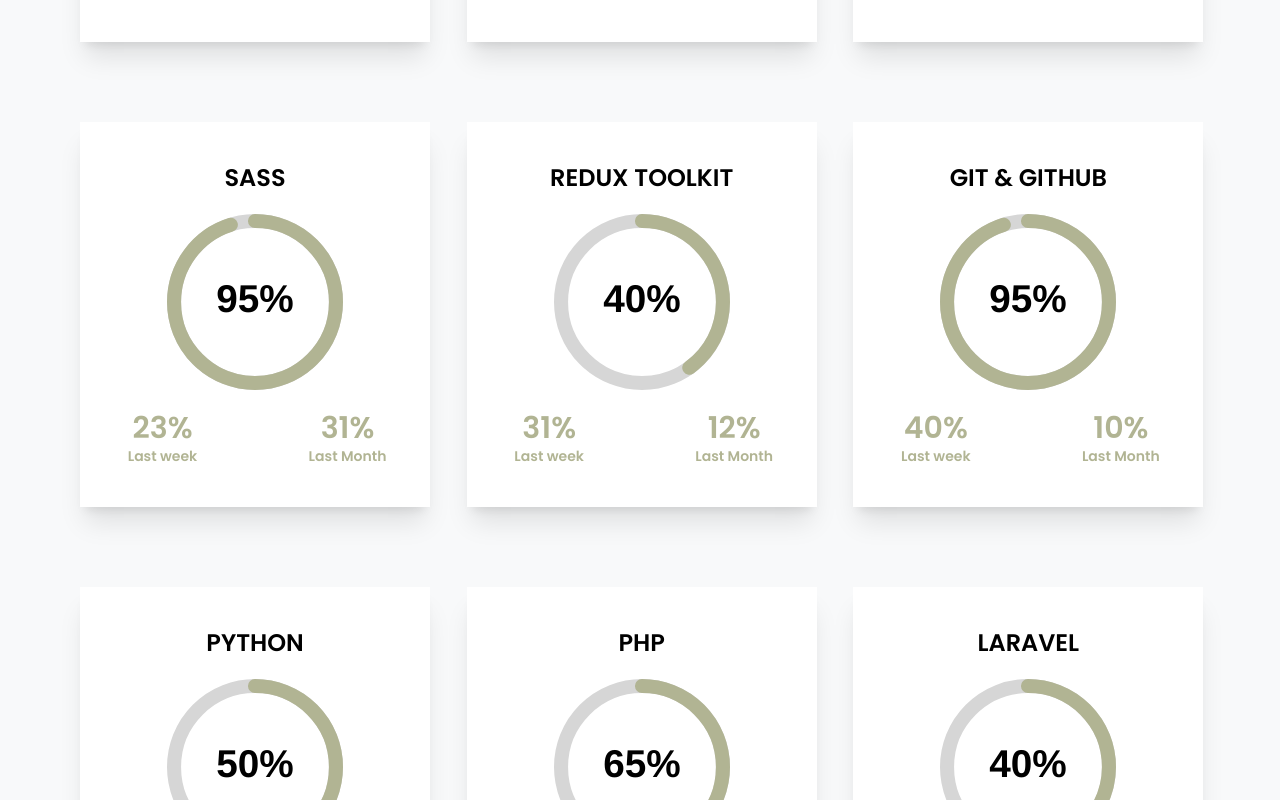
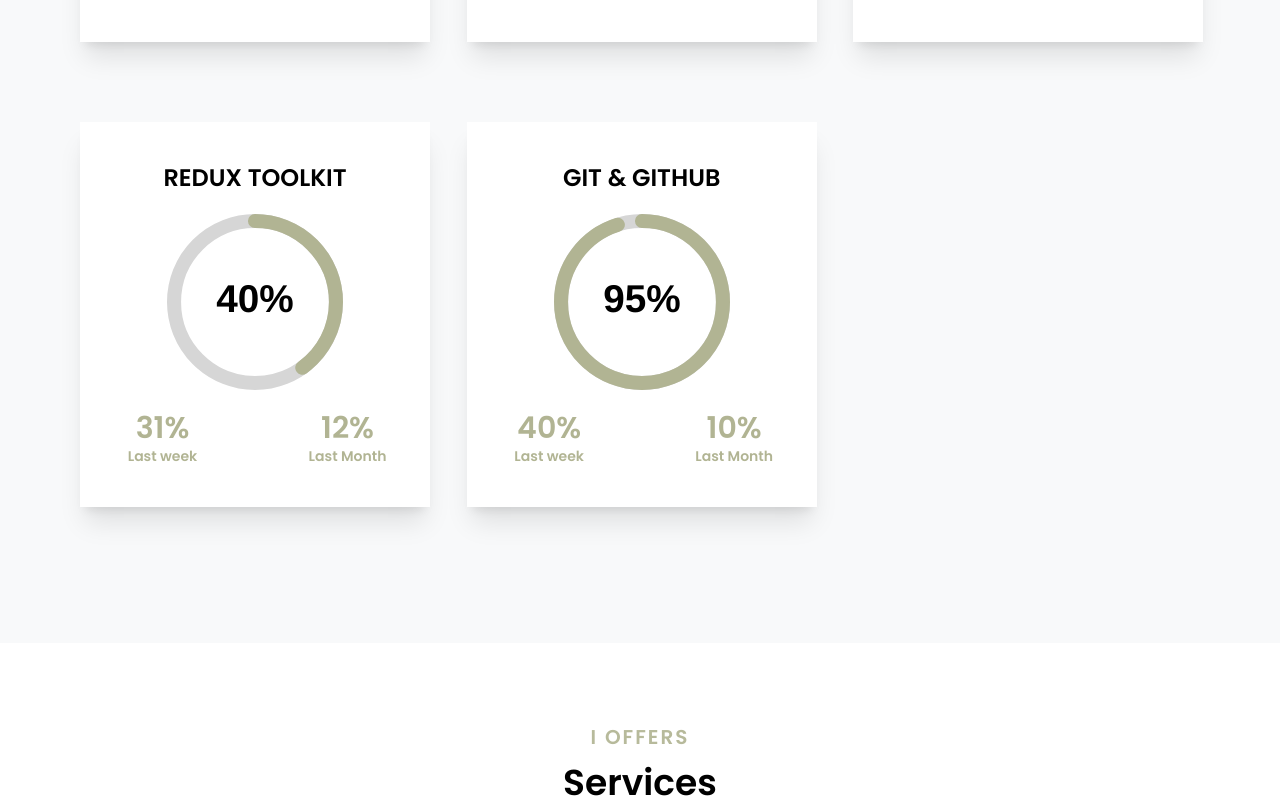
Before and after one commit to hamimhossainm/Hamim-Hossain, a React (Vite) app: page / in a window 1280 px wide. Shown: the part 2680-3480 px from the top of the page. Built offline with nearby package versions, Linux system fonts and the light colour scheme.

Commit message:
Skills correction

```diff
--- a/src/Pages/Skills/Skillset.jsx
+++ b/src/Pages/Skills/Skillset.jsx
@@ -46,13 +46,13 @@
       lastw: "28%",
       lastM: "54%",
     },
-    {
-      id: 7,
-      name: "SASS",
-      value: 95,
-      lastw: "23%",
-      lastM: "31%",
-    },
+    // {
+    //   id: 7,
+    //   name: "SASS",
+    //   value: 95,
+    //   lastw: "23%",
+    //   lastM: "31%",
+    // },
     {
       id: 8,
       name: "REDUX TOOLKIT",
@@ -67,27 +67,27 @@
       lastw: "40%",
       lastM: "10%",
     },
-    {
-      id: 10,
-      name: "PYTHON",
-      value: 50,
-      lastw: "33%",
-      lastM: "20%",
-    },
-    {
-      id: 11,
-      name: "PHP",
-      value: 65,
-      lastw: "43%",
-      lastM: "20%",
-    },
-    {
-      id: 12,
-      name: "LARAVEL",
-      value: 40,
-      lastw: "13%",
-      lastM: "27%",
-    },
+    // {
+    //   id: 10,
+    //   name: "PYTHON",
+    //   value: 50,
+    //   lastw: "33%",
+    //   lastM: "20%",
+    // },
+    // {
+    //   id: 11,
+    //   name: "PHP",
+    //   value: 65,
+    //   lastw: "43%",
+    //   lastM: "20%",
+    // },
+    // {
+    //   id: 12,
+    //   name: "LARAVEL",
+    //   value: 40,
+    //   lastw: "13%",
+    //   lastM: "27%",
+    // },
   ];
 
   const circleStyles = {
```
